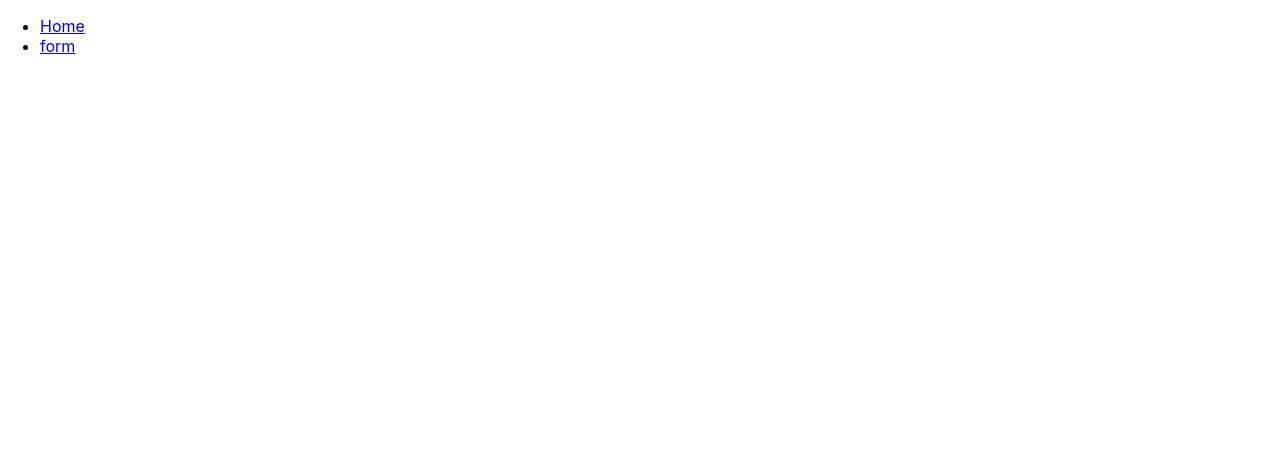
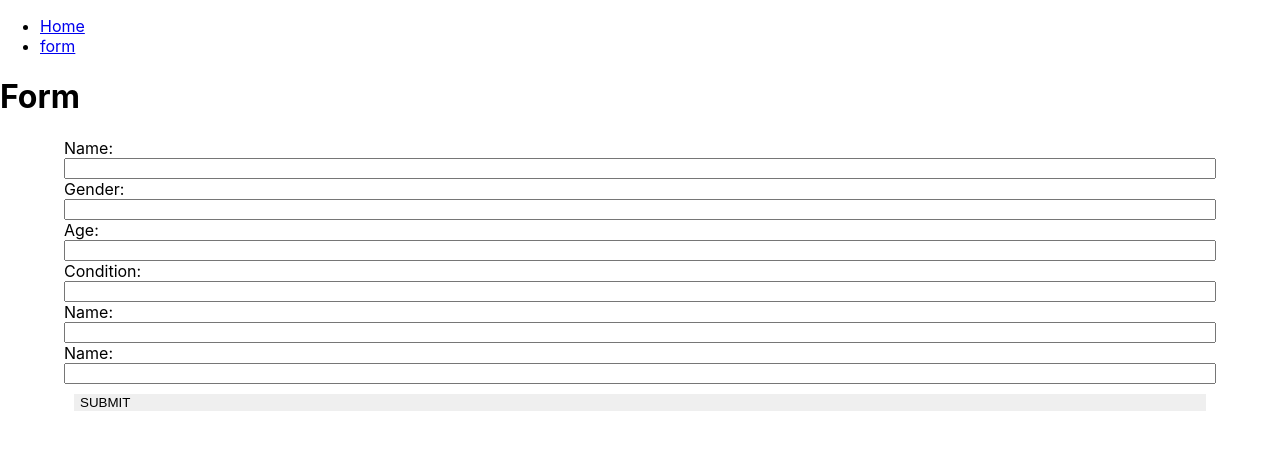
Before and after one commit to JamesKemp296/tech-to-protect, a React (Create React App) app in the folder client/: page /form in a window 1280 px wide. Shown: the top 450 px of the page. Built offline with nearby package versions, Linux system fonts and the light colour scheme.

Commit message:
finished form inputs

```diff
--- a/client/src/App.css
+++ b/client/src/App.css
@@ -19,9 +19,16 @@ button {
   border: none;
   margin: 10px;
   display: flex;
+  text-align: center;
 }
 
 #buttons-container {
   display: flex;
   flex-direction: column;
 }
+
+#form-inputs {
+  display: flex;
+  flex-direction: column;
+  padding: 0 5vw;
+}
--- a/client/src/App.js
+++ b/client/src/App.js
@@ -11,7 +11,7 @@ function App() {
       <Navbar/>
       <Switch>
         <Route exact path="/" component={Home}/>
-        <Route path="/about" component={Form} />
+        <Route path="/form" component={Form} />
       </Switch>
     </BrowserRouter>
   )
--- a/client/src/components/FormInputs.js
+++ b/client/src/components/FormInputs.js
@@ -1,9 +1,8 @@
 import React from 'react'
 
-const FormInputs = () => {
-	return(
+const FormInputs = () => (
 	<div id="form-group">
-			<form>
+		<form id="form-inputs">
 			<label htmlFor="name-input">Name: </label>
 			<input type="text" />
 			<label htmlFor="gender-input">Gender: </label>
@@ -16,7 +15,9 @@ const FormInputs = () => {
 			<input type="text" />
 			<label htmlFor="name-input">Name: </label>
 			<input type="text" />
+			<button type="submit">SUBMIT</button>
 		</form>
 	</div>
 )
-}
+
+export default FormInputs
--- a/client/src/components/StatusButton.js
+++ b/client/src/components/StatusButton.js
@@ -17,7 +17,4 @@ class StatusButton extends React.Component {
 	}
 }
 
-
-
-
 export default StatusButton
--- a/client/src/pages/Form.js
+++ b/client/src/pages/Form.js
@@ -1,10 +1,14 @@
 import React from 'react'
+import FormInputs from '../components/FormInputs'
 
 export class Form extends React.Component {
 
   render(){
 		return(
-			<h1>Hello World</h1>
+			<>
+				<h1>Form</h1>
+				<FormInputs />
+			</>
 		)
 	}
 }
```
Lines whose indentation alone changed are shown as unchanged.
